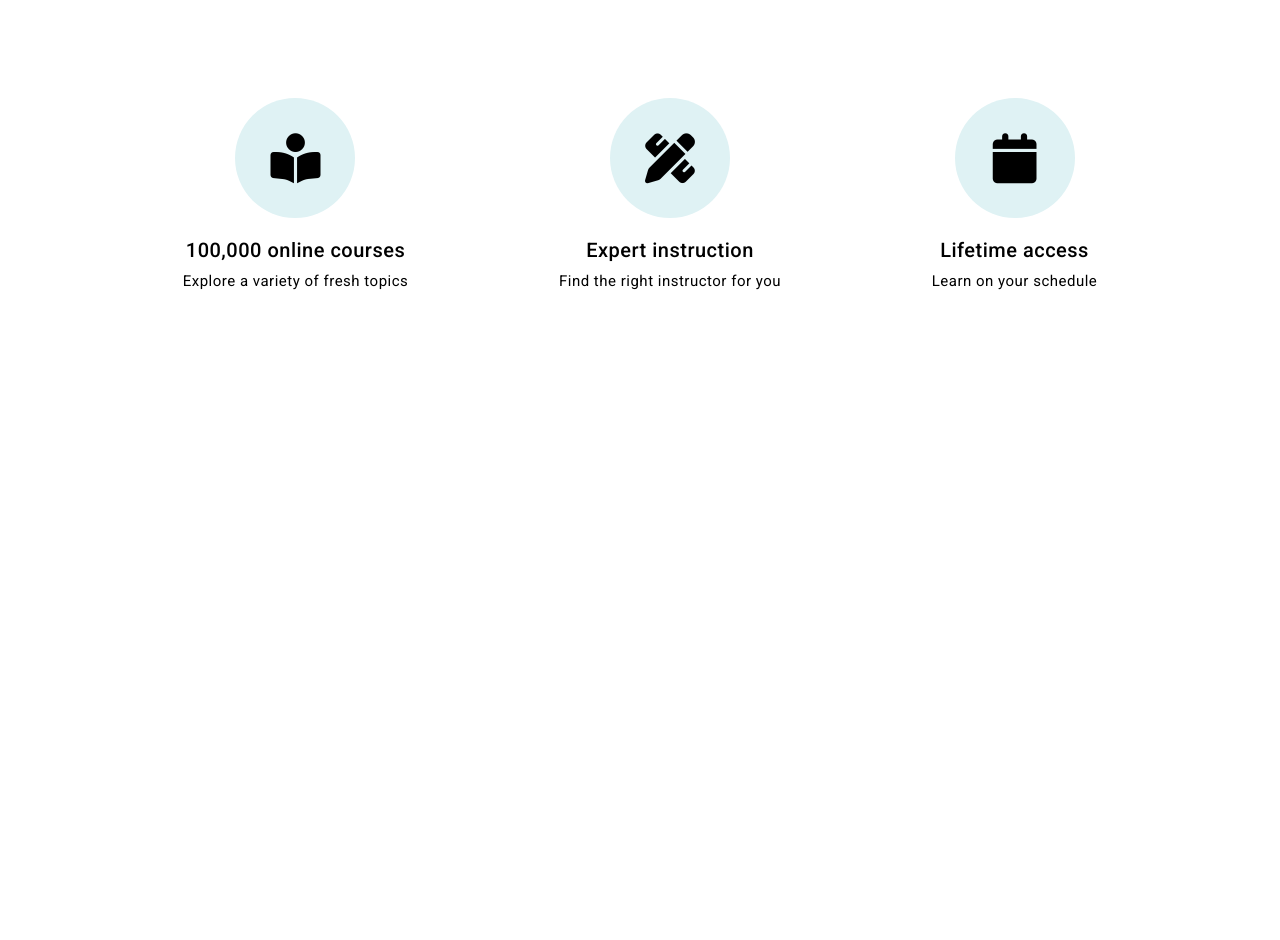
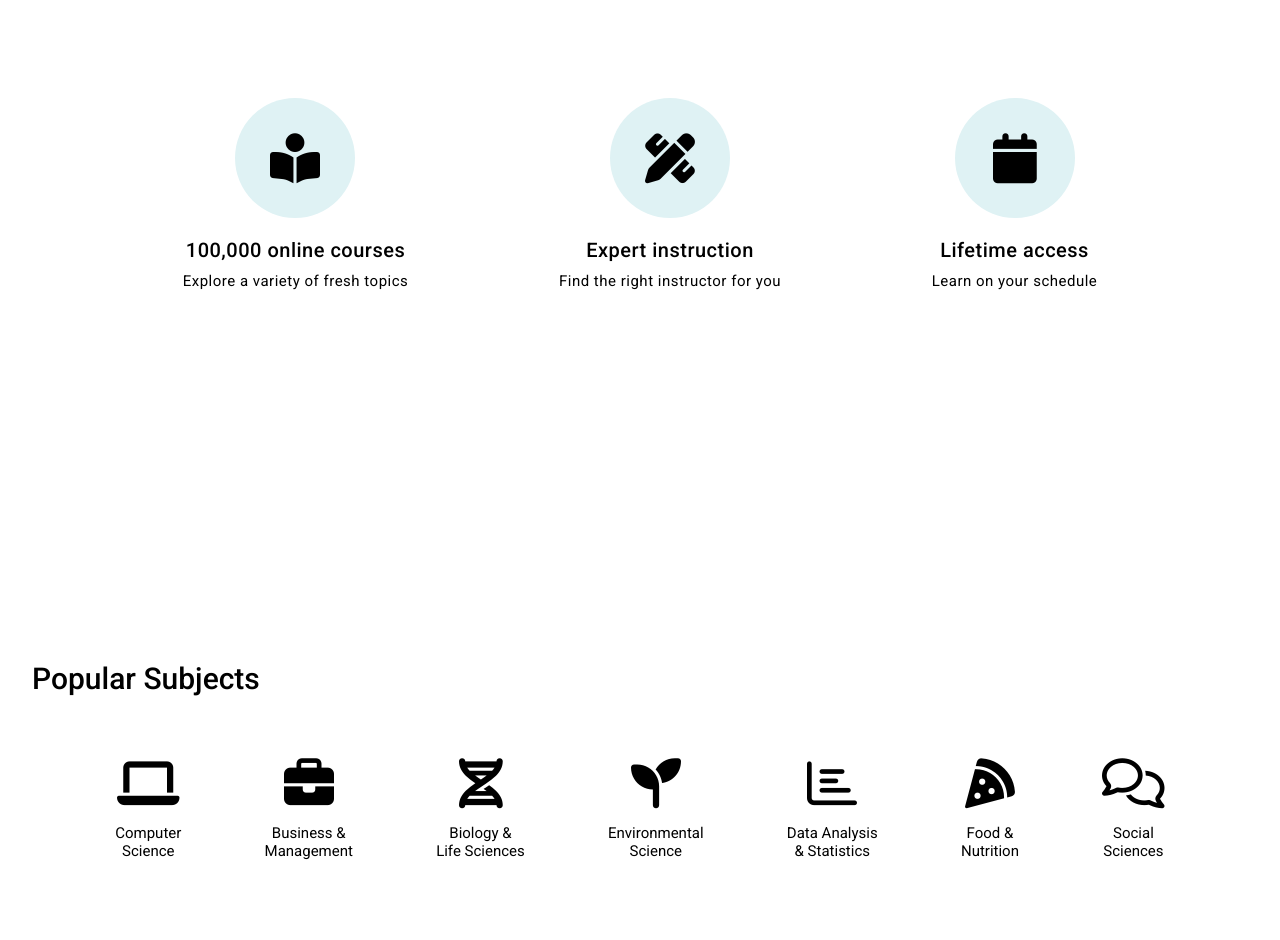
Before and after one commit to Atimabh/apnastudy, a plain HTML site: page index.html in a window 1280 px wide. Shown: the part 860-1800 px from the top of the page. Before the commit the page ends 1521 px from the top, so only its background shows below. Drawn offline with nearby package versions, Linux system fonts and the light colour scheme.

Commit message:
subjects added

```diff
--- a/css/responsive.scss
+++ b/css/responsive.scss
@@ -47,7 +47,26 @@
             flex-direction: column;
             margin-top: 2rem;
             .feature {
-                margin-bottom: 4rem;
+                margin-bottom: 3rem;
+            }
+        }
+    }
+    .subjectsWrapper {
+        margin-top: 5rem;
+        .subjectTitle {
+            text-align: center;
+            margin-bottom: 0;
+        }
+        .subjectCardWrapper {
+            flex-direction: column;
+            .subjectCard {
+                margin: 3rem auto;
+                .subjectImg {
+                    font-size: 8rem;
+                }
+                .subjectText {
+                    font-size: 2rem;
+                }
             }
         }
     }
--- a/css/style.scss
+++ b/css/style.scss
@@ -91,7 +91,7 @@ body {
 .subHeader {
     width: 95%;
     margin: 0 auto;
-    height: 90vh;
+    min-height: 90vh;
     .title {
         text-align: center;
         h1 {
@@ -140,3 +140,31 @@ body {
         }
     }
 }
+
+.subjectsWrapper {
+    width: 95%;
+    margin: 0 auto;
+    .subjectTitle {
+        text-align: left;
+        font-size: 3rem;
+        font-weight: 500;
+        margin-bottom: 5rem;
+    }
+    .subjectCardWrapper {
+        display: flex;
+        flex-direction: row;
+        justify-content: space-evenly;
+        .subjectCard {
+            margin-bottom: 8rem;
+            width: fit-content;
+            text-align: center;
+            .subjectImg {
+                font-size: 5rem;
+                margin: 1rem 0;
+            }
+            .subjectText {
+                font-size: 1.5rem;
+            }
+        }
+    }
+}
--- a/index.html
+++ b/index.html
@@ -7,6 +7,8 @@
     <title>Apna Study</title>
     <link rel="stylesheet" href="css/style.css">
     <link rel="stylesheet" href="css/responsive.css">
+    <link href="https://unpkg.com/aos@2.3.1/dist/aos.css" rel="stylesheet">
+    <script src="https://unpkg.com/aos@2.3.1/dist/aos.js"></script>
     <script src="https://kit.fontawesome.com/4e9a685ceb.js" crossorigin="anonymous"></script>
 </head>
 
@@ -37,7 +39,7 @@
                 GET STARTED
             </a>
         </div>
-        <div class="image">
+        <div class="image" data-aos="fade-right" data-aos-duration="1000">
             <img src="images/header-img.png" alt="">
         </div>
     </div>
@@ -50,7 +52,7 @@
         <div class="featureWrapper">
             <div class="feature">
                 <div class="featureImg blue">
-                    <i class="fas fa-book-reader"></i>
+                    <i class="fas fa-book-reader" data-aos="zoom-in"></i>
                 </div>
                 <div class="featureText">
                     <h1>100,000 online courses</h1>
@@ -59,7 +61,7 @@
             </div>
             <div class="feature">
                 <div class="featureImg blue">
-                    <i class="fas fa-pencil-ruler"></i>
+                    <i class="fas fa-pencil-ruler" data-aos="zoom-in"></i>
                 </div>
                 <div class="featureText">
                     <h1>Expert instruction</h1>
@@ -68,7 +70,7 @@
             </div>
             <div class="feature">
                 <div class="featureImg blue">
-                    <i class="fas fa-calendar"></i>
+                    <i class="fas fa-calendar" data-aos="zoom-in"></i>
                 </div>
                 <div class="featureText">
                     <h1>Lifetime access</h1>
@@ -78,6 +80,71 @@
         </div>
     </div>
 
+    <!-- Popular Subjects -->
+    <div class="subjectsWrapper">
+        <div class="subjectTitle">Popular Subjects</div>
+        <div class="subjectCardWrapper">
+            <div class="subjectCard">
+                <div class="subjectImg">
+                    <i class="fas fa-laptop" data-aos="flip-left" data-aos-easing="ease-out-cubic" data-aos-duration="1000"></i>
+                </div>
+                <div class="subjectText">
+                    Computer <br> Science
+                </div>
+            </div>
+            <div class="subjectCard">
+                <div class="subjectImg">
+                    <i class="fas fa-briefcase" data-aos="flip-left" data-aos-easing="ease-out-cubic" data-aos-duration="1000"></i>
+                </div>
+                <div class="subjectText">
+                    Business & <br> Management
+                </div>
+            </div>
+            <div class="subjectCard">
+                <div class="subjectImg">
+                    <i class="fas fa-dna" data-aos="flip-left" data-aos-easing="ease-out-cubic" data-aos-duration="1000"></i>
+                </div>
+                <div class="subjectText">
+                    Biology & <br> Life Sciences
+                </div>
+            </div>
+            <div class="subjectCard">
+                <div class="subjectImg">
+                    <i class="fas fa-seedling" data-aos="flip-left" data-aos-easing="ease-out-cubic" data-aos-duration="1000"></i>
+                </div>
+                <div class="subjectText">
+                    Environmental <br> Science
+                </div>
+            </div>
+            <div class="subjectCard">
+                <div class="subjectImg">
+                    <i class="far fa-chart-bar" data-aos="flip-left" data-aos-easing="ease-out-cubic" data-aos-duration="1000"></i>
+                </div>
+                <div class="subjectText">
+                    Data Analysis <br> & Statistics
+                </div>
+            </div>
+            <div class="subjectCard">
+                <div class="subjectImg">
+                    <i class="fas fa-pizza-slice" data-aos="flip-left" data-aos-easing="ease-out-cubic" data-aos-duration="1000"></i>
+                </div>
+                <div class="subjectText">
+                    Food & <br> Nutrition
+                </div>
+            </div>
+            <div class="subjectCard">
+                <div class="subjectImg">
+                    <i class="far fa-comments" data-aos="flip-left" data-aos-easing="ease-out-cubic" data-aos-duration="1000"></i>
+                </div>
+                <div class="subjectText">
+                    Social <br> Sciences
+                </div>
+            </div>
+        </div>
+    </div>
+
+
+    <script src="js/script.js"></script>
 </body>
 
 </html>
--- /dev/null
+++ b/js/script.js
@@ -0,0 +1 @@
+AOS.init();
```
Also changed, not shown: css/responsive.css, css/style.css, 2 other files.
